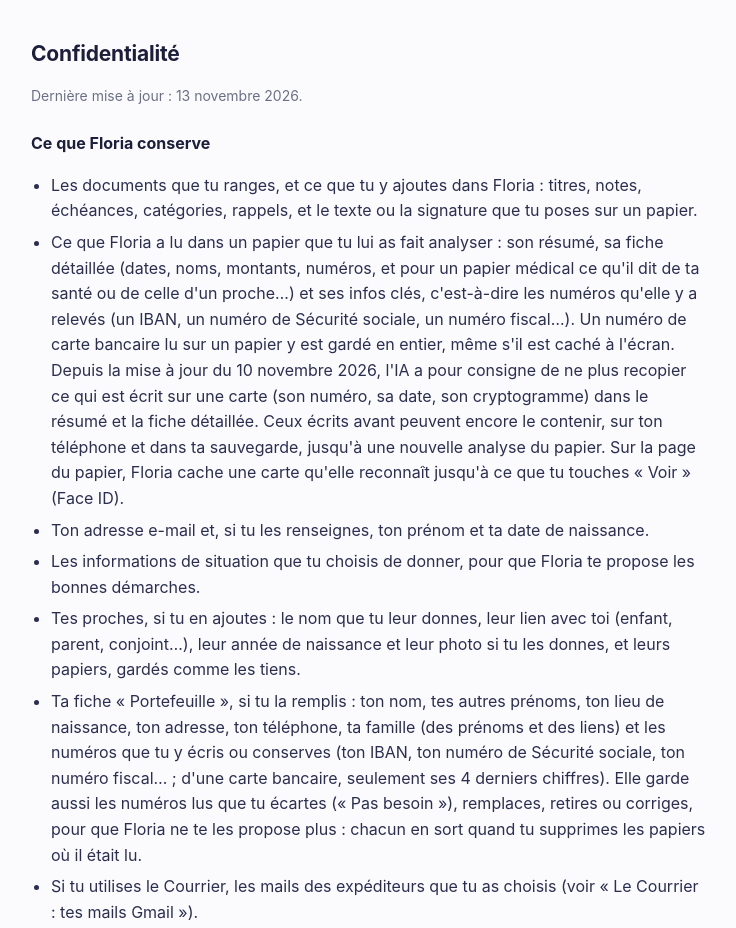
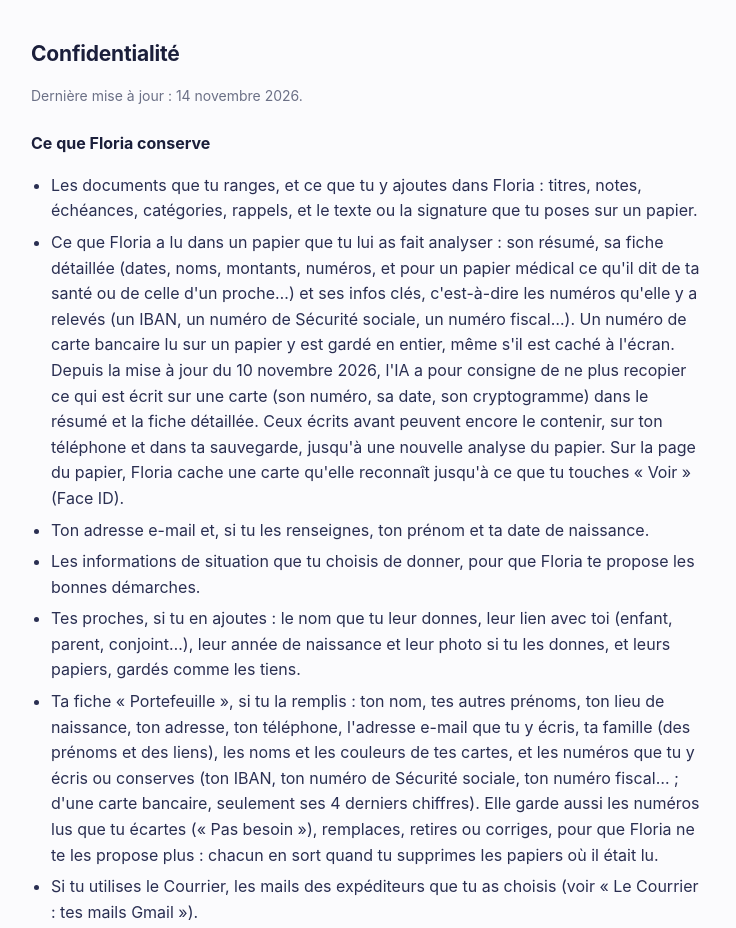
Before and after one commit to floria-app/floria-app.github.io, a plain HTML site: page index.html in a window 1280 px wide. Shown: the part 1288-2216 px from the top of the page, without its empty margins (271-1007 px from the left). Drawn offline with Linux system fonts and the light colour scheme.

Commit message:
Confidentialité (14/11) : la fiche Portefeuille garde aussi l'e-mail écrit et les noms et couleurs des cartes

```diff
--- a/index.html
+++ b/index.html
@@ -59,7 +59,7 @@
   <p>Tu écris SUPPRIMER pour confirmer. La suppression est immédiate et définitive : elle efface ton compte, tes documents et leurs fichiers, tes mails du Courrier, et ce que Floria gardait sur ton téléphone. Reste quand même l'identifiant qui compte les essais offerts de ton téléphone. Il ne contient ni ton nom ni rien de tes papiers, et le serveur efface son empreinte au bout de 12 mois. Si tu as relié ta boîte Gmail au Courrier, Floria t'envoie d'abord un mail pour couper le transfert dans Gmail, et ton adresse Floria n'est jamais redonnée : seule son empreinte reste, sans lien avec ton compte. Si tu veux garder tes papiers, fais d'abord « Récupérer tous mes papiers », au même endroit.</p>
 
   <h2 id="confidentialite">Confidentialité</h2>
-  <p class="maj">Dernière mise à jour : 13 novembre 2026.</p>
+  <p class="maj">Dernière mise à jour : 14 novembre 2026.</p>
 
   <h3>Ce que Floria conserve</h3>
   <ul>
@@ -68,7 +68,7 @@
     <li>Ton adresse e-mail et, si tu les renseignes, ton prénom et ta date de naissance.</li>
     <li>Les informations de situation que tu choisis de donner, pour que Floria te propose les bonnes démarches.</li>
     <li>Tes proches, si tu en ajoutes : le nom que tu leur donnes, leur lien avec toi (enfant, parent, conjoint…), leur année de naissance et leur photo si tu les donnes, et leurs papiers, gardés comme les tiens.</li>
-    <li>Ta fiche « Portefeuille », si tu la remplis : ton nom, tes autres prénoms, ton lieu de naissance, ton adresse, ton téléphone, ta famille (des prénoms et des liens) et les numéros que tu y écris ou conserves (ton IBAN, ton numéro de Sécurité sociale, ton numéro fiscal… ; d'une carte bancaire, seulement ses 4 derniers chiffres). Elle garde aussi les numéros lus que tu écartes (« Pas besoin »), remplaces, retires ou corriges, pour que Floria ne te les propose plus : chacun en sort quand tu supprimes les papiers où il était lu.</li>
+    <li>Ta fiche « Portefeuille », si tu la remplis : ton nom, tes autres prénoms, ton lieu de naissance, ton adresse, ton téléphone, l'adresse e-mail que tu y écris, ta famille (des prénoms et des liens), les noms et les couleurs de tes cartes, et les numéros que tu y écris ou conserves (ton IBAN, ton numéro de Sécurité sociale, ton numéro fiscal… ; d'une carte bancaire, seulement ses 4 derniers chiffres). Elle garde aussi les numéros lus que tu écartes (« Pas besoin »), remplaces, retires ou corriges, pour que Floria ne te les propose plus : chacun en sort quand tu supprimes les papiers où il était lu.</li>
     <li>Si tu utilises le Courrier, les mails des expéditeurs que tu as choisis (voir « Le Courrier : tes mails Gmail »).</li>
   </ul>
   <p>Ton prénom, ta date de naissance et tes situations sont rangés avec ton compte, sur le serveur, à Francfort. Ce que Floria a lu dans tes papiers, ta fiche « Portefeuille », tes proches, tes rappels et ce que tu poses sur tes papiers sont gardés sur ton téléphone, avec une copie dans une sauvegarde de ton compte, sur ce même serveur : c'est ce qui te permet de tout retrouver sur un nouvel iPhone. Rien de tout cela n'est chiffré avec une clé que toi seul aurais : ni tes documents, ni tes mails du Courrier (leur texte, leur résumé, tes réponses), ni cette sauvegarde. L'éditeur de Floria, qui administre le serveur, pourrait donc les lire. Quand tu supprimes un papier, ce que Floria en avait lu sort aussi de la sauvegarde.</p>
```
